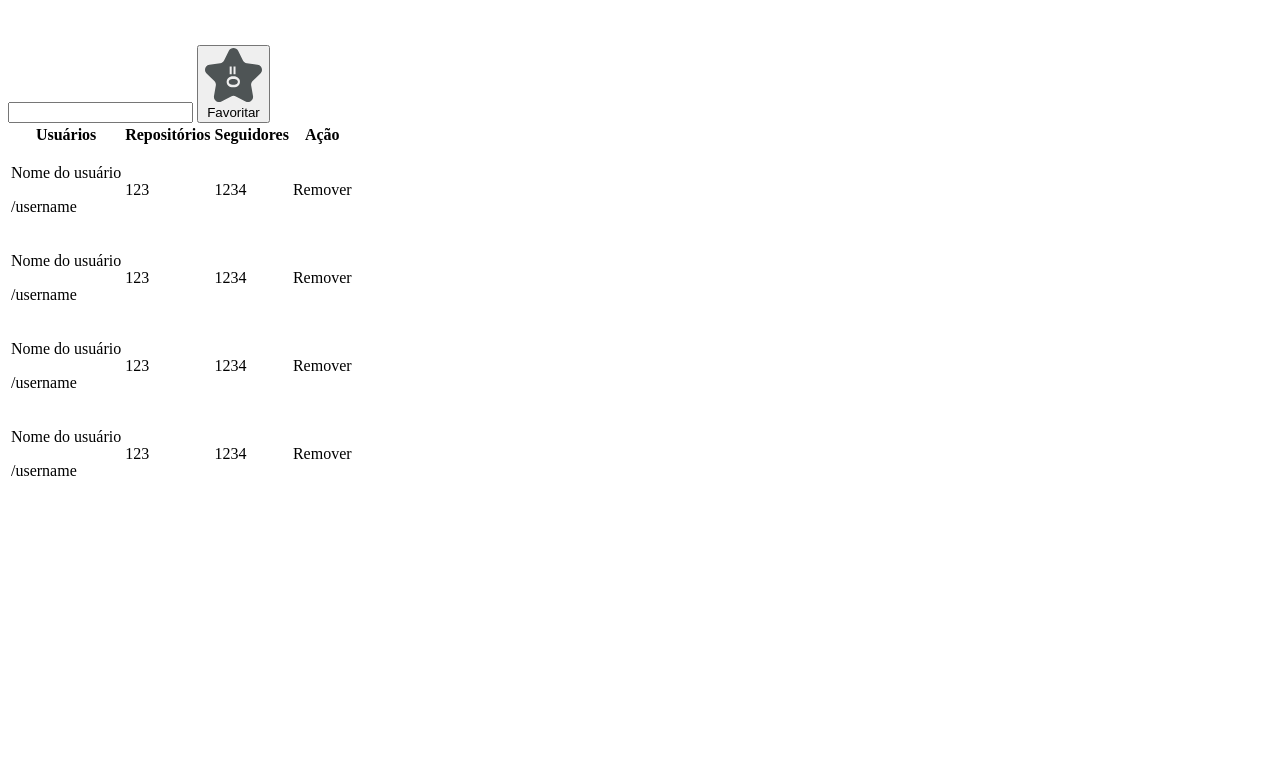
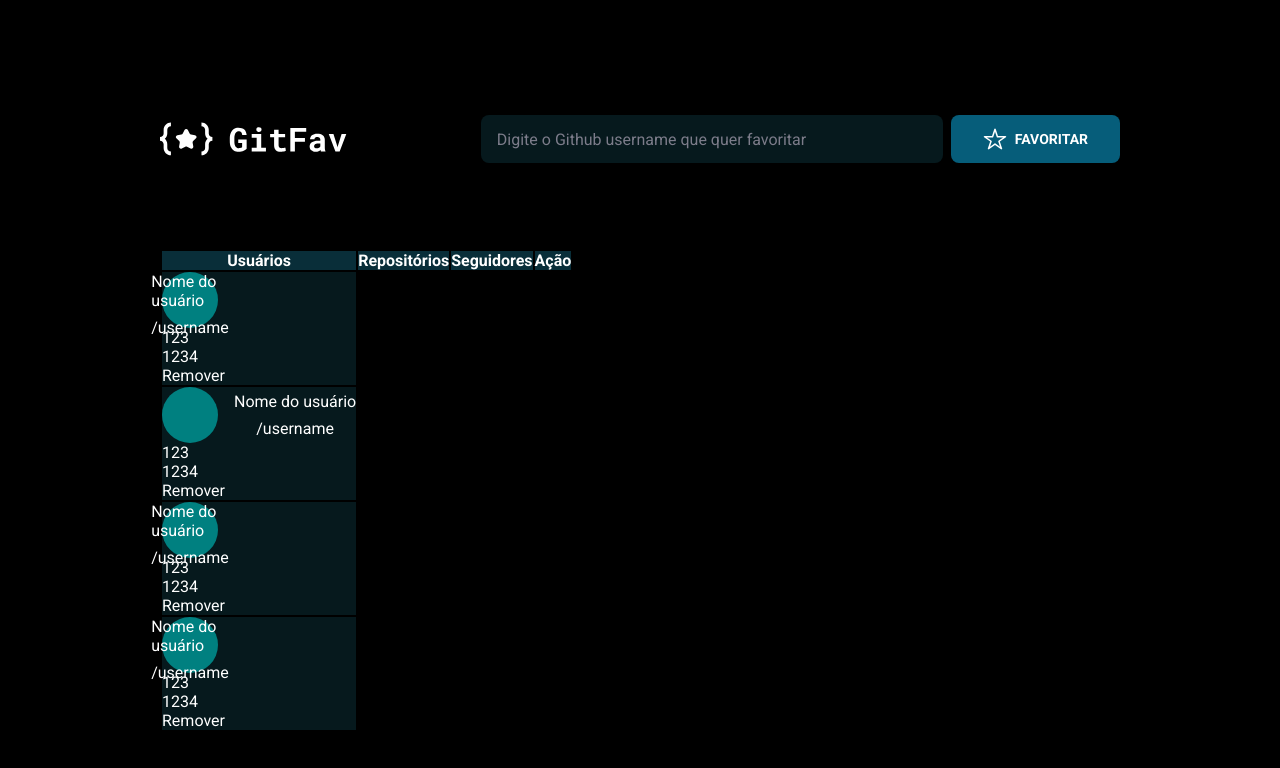
Before and after one commit to Rhogger/GitFav, a website: page index.html in a window 1280 px wide. Drawn offline with Linux system fonts and the light colour scheme.

Commit message:
:construction: wip: iniciando a estilização

```diff
--- a/index.html
+++ b/index.html
@@ -5,6 +5,8 @@
   <meta charset="UTF-8">
   <meta name="viewport" content="width=device-width, initial-scale=1.0">
   <title>GitFav</title>
+
+  <link rel="stylesheet" href="style.css">
 
   <link rel="preconnect" href="https://fonts.googleapis.com">
   <link rel="preconnect" href="https://fonts.gstatic.com" crossorigin>
@@ -18,9 +20,9 @@
     <img src="./src/public/Gitfav.svg" alt="GitFav Logo">
 
     <div>
-      <input type="text">
+      <input type="text" placeholder="Digite o Github username que quer favoritar">
       <button>
-        <img src="./src/public/Estrela.svg" alt="Estrela">
+        <img src="./src/public/star.svg" alt="Estrela">
 
         <div>
           Favoritar
@@ -57,7 +59,8 @@
         <tr>
           <td>
             <!-- <img src="" alt=""> -->
-            <div id="img" />
+            <div id="img"></div>
+
             <div>
               <p>Nome do usuário</p>
               <p>/username</p>
--- a/style.css
+++ b/style.css
@@ -1,11 +1,122 @@
-*{
-
+* {
+  margin: 0;
+  padding: 0;
+  box-sizing: border-box;
 }
 
-:root{
-  --bg-main: #000;
+:root {
+  --main: 195;
+
+  --bg-main: hsl(0, 0%, 0%);
+  --bg-btn: hsl(var(--main), 91%, 25%);
+  --text: hsl(0, 0%, 100%);
+  --bg-input: hsl(calc(var(--main) - 4), 65%, 7%);
+  --bg-tb-header: hsl(calc(var(--main) - 1), 72%, 13%);
+  --bg-tb-tr: hsl(calc(var(--main) - 1), 64%, 6%);
+
+  font-size: 6.25%;
 }
 
-body{
+body {
   background-color: var(--bg-main);
+
+  padding: 115rem 160rem;
+
+  font-family: "Roboto", serif;
+  font-size: 16rem;
+  color: var(--text);
+
+  display: flex;
+  flex-direction: column;
+  gap: 86rem;
 }
+
+header {
+  display: flex;
+  justify-content: space-between;
+
+  div {
+    width: 100%;
+    height: 48rem;
+
+    display: flex;
+    justify-content: flex-end;
+    align-items: center;
+    gap: 8rem;
+
+    input {
+      background-color: var(--bg-input);
+
+      font-family: "Roboto", serif;
+      font-size: 16rem;
+      color: var(--text);
+
+      max-width: 462rem;
+      width: 100%;
+      height: 100%;
+      padding: 16rem;
+      border: none;
+      border-radius: 8rem;
+    }
+
+    input::placeholder {
+      color: #7c7c8a;
+    }
+
+    button {
+      background-color: var(--bg-btn);
+
+      height: 100%;
+      padding: 12rem 32rem;
+      border: none;
+      border-radius: 8rem;
+
+      display: flex;
+      align-items: center;
+      gap: 8rem;
+
+      div {
+        font-family: "Roboto", serif;
+        font-size: 14rem;
+        font-weight: 700;
+        text-transform: uppercase;
+        color: var(--text);
+      }
+    }
+  }
+}
+
+table {
+  thead {
+    background-color: var(--bg-tb-header);
+  }
+
+  tbody {
+    background-color: var(--bg-input);
+
+    tr {
+      td {
+        text-align: start;
+
+        display: flex;
+        align-items: center;
+        gap: 16rem;
+
+        #img {
+          width: 56rem;
+          height: 56rem;
+          border-radius: 50%;
+
+          background-color: teal;
+        }
+
+        div {
+          display: flex;
+          flex-direction: column;
+          align-items: center;
+          gap: 8rem;
+        }
+      }
+    }
+  }
+}
```
